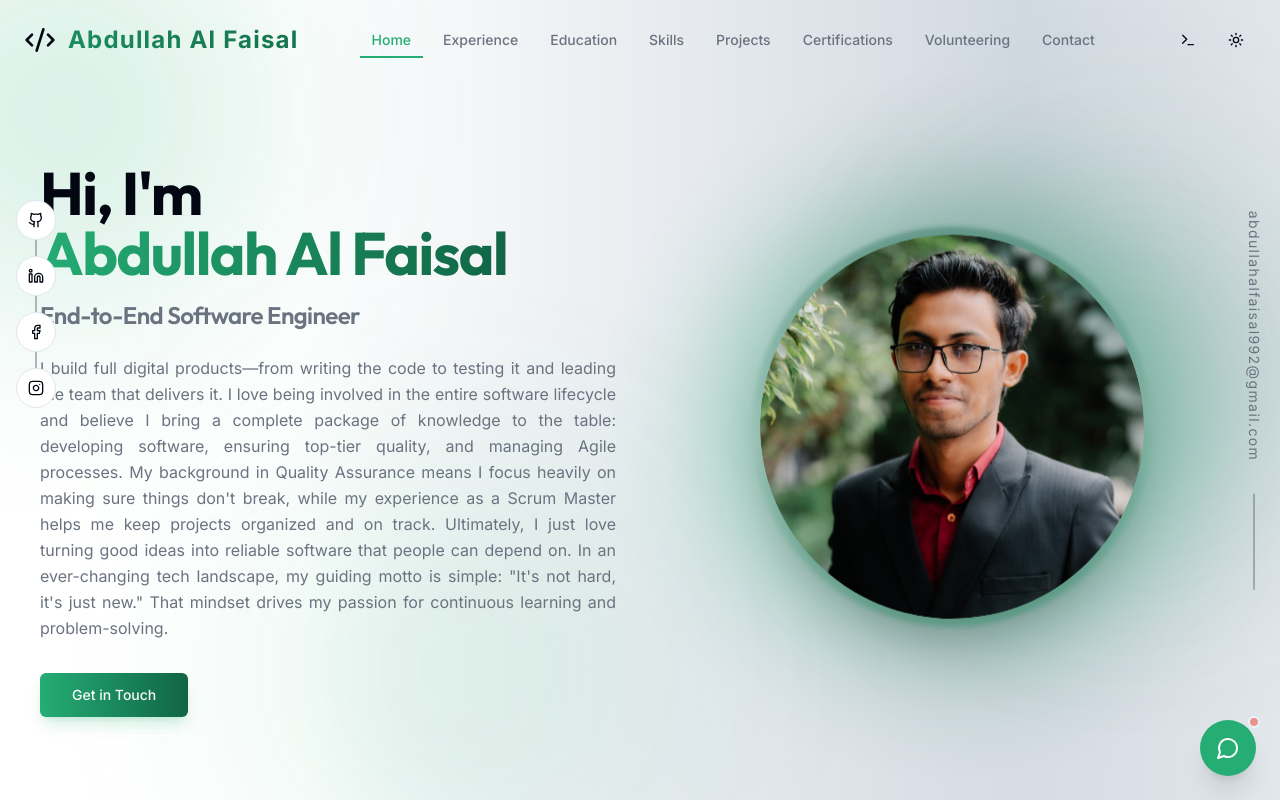
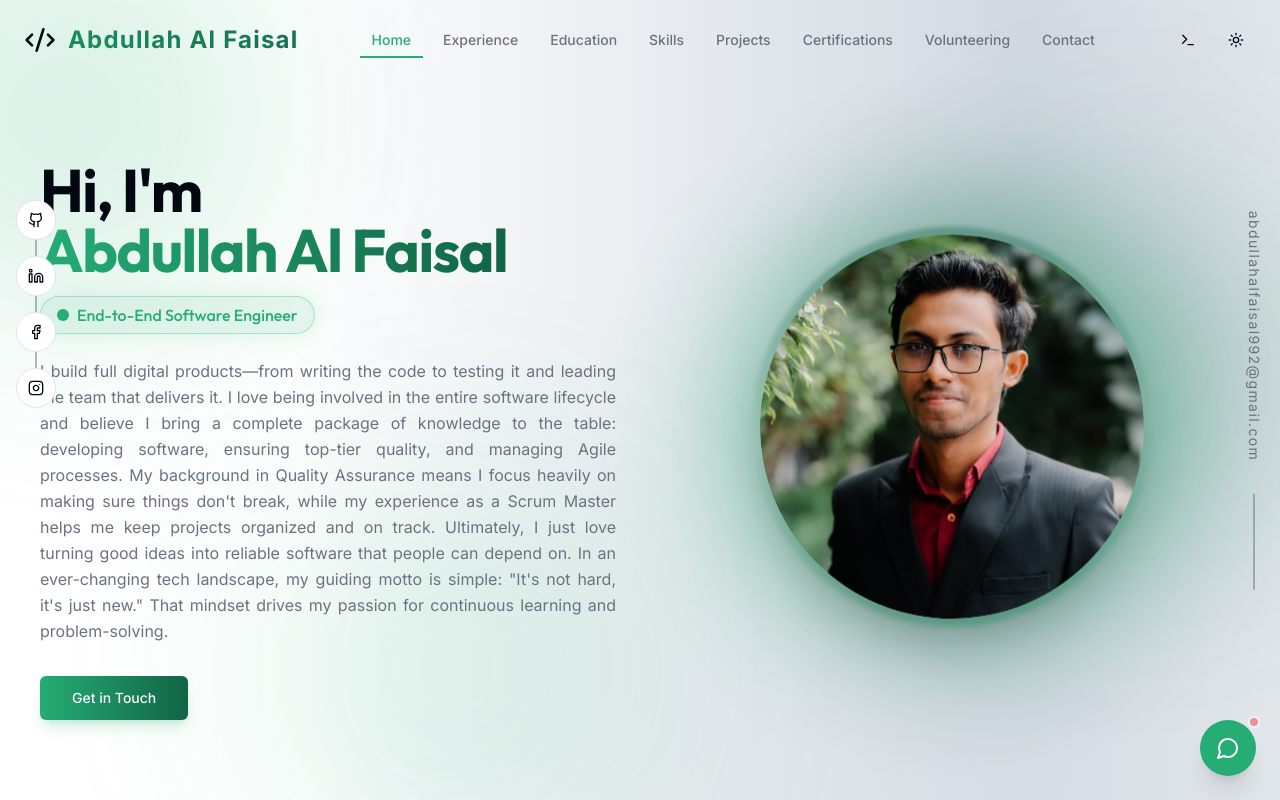
Before and after one commit to abdullahalfaisal/Personal-Portfolio, a Next.js app: page / in a window 1280 px wide. Shown: the top 800 px of the page. Built offline with nearby package versions, Linux system fonts and the light colour scheme.

Commit message:
style: refine mobile UI components and fix scroll jump
- Add glowing glassmorphism badge to designation in HeroSection
- Scale down SkillsSection cards and badges for mobile view
- Fix mobile layout scroll jump when closing the Header Sheet menu

```diff
--- a/src/components/Header.tsx
+++ b/src/components/Header.tsx
@@ -112,7 +112,7 @@ export function Header() {
                   <span className="sr-only">Toggle Menu</span>
                 </Button>
               </SheetTrigger>
-              <SheetContent side="right">
+              <SheetContent side="right" onCloseAutoFocus={(e) => e.preventDefault()}>
                 <div className="flex flex-col gap-6 p-6">
                   <Link href="/" className="flex items-center gap-3" onClick={() => setIsMobileMenuOpen(false)}>
                     <Code2 className="h-8 w-8 text-foreground font-bold" />
--- a/src/components/HeroSection.tsx
+++ b/src/components/HeroSection.tsx
@@ -38,8 +38,12 @@ export function HeroSection() {
             initial={{ opacity: 0, y: 20 }}
             animate={{ opacity: 1, y: 0 }}
             transition={{ duration: 0.5, delay: 0.1 }}
-            className="mb-6 text-2xl font-semibold tracking-tight text-muted-foreground"
+            className="mb-6 inline-flex items-center gap-2 px-4 py-1.5 rounded-full border border-primary/30 bg-primary/10 text-sm md:text-base font-medium text-primary shadow-[0_0_20px_rgba(34,197,94,0.15)]"
           >
+            <span className="relative flex h-3 w-3">
+              <span className="animate-ping absolute inline-flex h-full w-full rounded-full bg-primary opacity-75"></span>
+              <span className="relative inline-flex rounded-full h-3 w-3 bg-primary"></span>
+            </span>
             {personalData.title}
           </motion.h2>
           <motion.p
--- a/src/components/SkillsSection.tsx
+++ b/src/components/SkillsSection.tsx
@@ -34,11 +34,11 @@ export function SkillsSection() {
                     hasIcons ? (
                       <div
                         key={`${skill.name}-${index}`}
-                        className="flex-shrink-0 flex flex-col items-center justify-center p-4 rounded-2xl bg-card/30 backdrop-blur-md border border-white/5 hover:border-primary/50 transition-all duration-300 shadow-lg hover:shadow-primary/20 group h-32 w-36"
+                        className="flex-shrink-0 flex flex-col items-center justify-center p-3 md:p-4 rounded-2xl bg-card/30 backdrop-blur-md border border-white/5 hover:border-primary/50 transition-all duration-300 shadow-lg hover:shadow-primary/20 group h-24 w-28 md:h-32 md:w-36"
                       >
                         {skill.iconPath ? (
-                          <div className="flex flex-col items-center gap-3">
-                            <div className="h-10 w-10 flex items-center justify-center transition-transform duration-300 group-hover:scale-110 group-hover:-translate-y-1">
+                          <div className="flex flex-col items-center gap-2 md:gap-3">
+                            <div className="h-8 w-8 md:h-10 md:w-10 flex items-center justify-center transition-transform duration-300 group-hover:scale-110 group-hover:-translate-y-1">
                               <Image
                                 src={skill.iconPath}
                                 alt={`${skill.name} icon`}
@@ -56,7 +56,7 @@ export function SkillsSection() {
                     ) : (
                       <div
                         key={`${skill.name}-${index}`}
-                        className="flex-shrink-0 px-6 py-3 rounded-full bg-primary/10 border border-primary/20 text-primary hover:bg-primary hover:text-primary-foreground transition-all duration-300 cursor-default font-medium shadow-sm"
+                        className="flex-shrink-0 px-4 py-2 md:px-6 md:py-3 text-sm md:text-base rounded-full bg-primary/10 border border-primary/20 text-primary hover:bg-primary hover:text-primary-foreground transition-all duration-300 cursor-default font-medium shadow-sm"
                       >
                         {skill.name}
                       </div>
```
